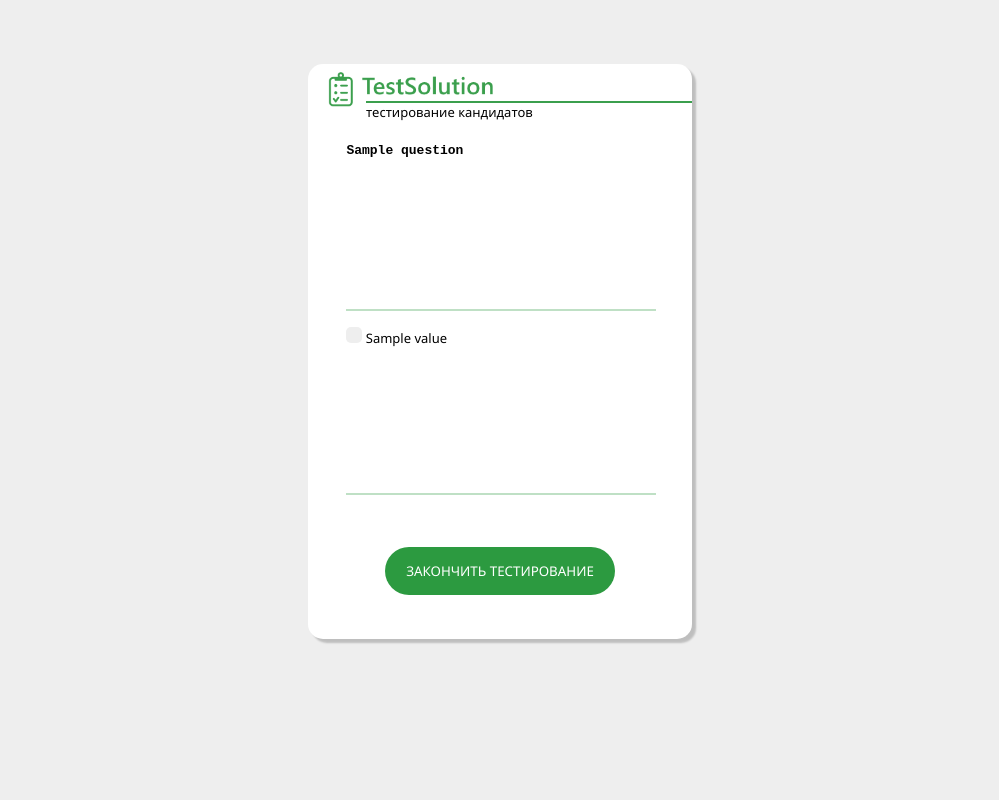
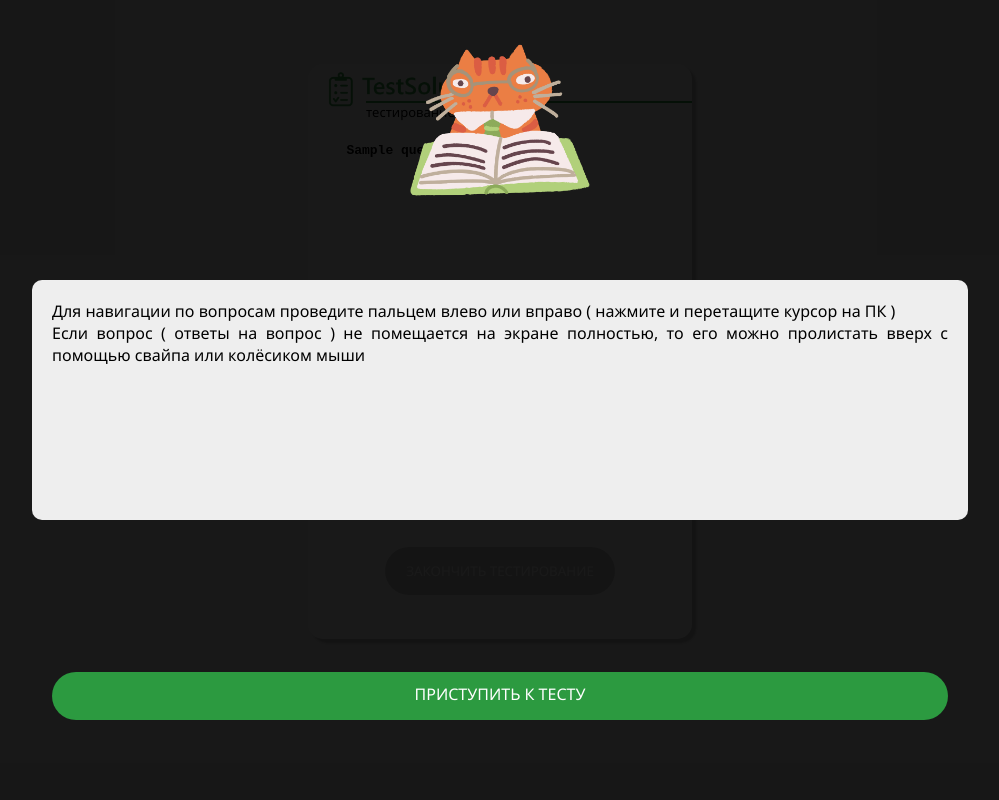
Before and after one commit to vyacheslavchernov/test_testonline, a Flask app: template app/templates/index.html in a window 1280 px wide. Shown: the whole page, without its empty margins (140-1139 px from the left). Run offline with Flask 2, Linux system fonts and the light colour scheme; tables that the repository leaves empty hold one stand-in row (values such as "Sample post"); the template is opened without the code that fills it: values that come from a table or form of the project are taken from there, most other values are stand-ins (such as "Sample title", 1, 10 or a date in 2020).

Commit message:
repair c#, repair main instruction page

```diff
--- a/app/forms.py
+++ b/app/forms.py
@@ -2,7 +2,6 @@ from flask_wtf import FlaskForm
 from wtforms import StringField, PasswordField, BooleanField, SubmitField, SelectField, RadioField
 from wtforms.validators import DataRequired, ValidationError
 from app.models import User
-#from flask_login import current_user
 
 otdels = [
         {'label': 'ОПиР', 'value': 'ОПиР'},
@@ -26,8 +25,6 @@ class RegistrationForm(FlaskForm):
     username = StringField('ФИО Тестируемого', validators=[DataRequired()])
     otdel = RadioField('Выберите отдел', default = '', validators=[DataRequired()],
                     choices=[(otdel['label'], otdel['value']) for otdel in otdels])
-    #otdel = SelectField('Выбирите отдел', default = '', validators=[DataRequired()],
-    #                choices=[(otdel['label'], otdel['value']) for otdel in otdels])
     submit = SubmitField('Зарегистрироваться')
 
     def validate_username(self, username):
--- a/app/makeresult.py
+++ b/app/makeresult.py
@@ -10,9 +10,9 @@ def make_result(user_answers, userdata, dep_type, otdel='ОПиР'):
         'ОПиР': {'python': 6, 'ds': 6, 'c_': 0, 'sql': 3},
         'ОАКБ': {'python': 5, 'ds': 5, 'c_': 0, 'sql': 5},
         'ОАРБ': {'python': 5, 'ds': 0, 'c_': 0, 'sql': 10},
-        'ОАРБ_c#': {'python': 4, 'ds': 0, 'c_': 3, 'sql': 8},
+        'ОАРБ_c#': {'python': 0, 'ds': 0, 'c_': 6, 'sql': 9},
         'ОАОП': {'python': 10, 'ds': 2, 'c_': 0, 'sql': 3},
-        'ОАОП_c#': {'python': 5, 'ds': 0, 'c_': 5, 'sql': 5},
+        'ОАОП_c#': {'python': 0, 'ds': 0, 'c_': 6, 'sql': 9},
         'ОАКБ_python': {'python': 15, 'ds': 0, 'c_': 0, 'sql': 0},
         'ОАОП_sql': {'python': 0, 'ds': 0, 'c_': 0, 'sql': 15},
         'ОАРБ_sql': {'python': 0, 'ds': 0, 'c_': 0, 'sql': 15},
--- a/app/static/style.css
+++ b/app/static/style.css
@@ -174,6 +174,11 @@
         background-color: #217230;
     }
 
+    .form .input-button:disabled {
+        background-color: #ccc;
+    }
+
+
     .form .input-select {
         border: none;
         scrollbar-width: none;
@@ -289,6 +294,75 @@
         font-weight: 200;
         text-align: justify;
     }
+
+    .faq {
+        position: fixed;
+        left: 0;
+        top: 0;
+
+        z-index: 10;
+
+        width: 100%;
+        height: 100%;
+
+        background-color: rgba(0, 0, 0, 0.9);
+    }
+
+    .faq img {
+        position: fixed;
+
+        height: 30vh;
+        margin-left: 50%;
+        transform: translateX(-50%);
+    }
+
+    .faq .advice {
+        position: fixed;
+        top: 35vh;
+
+        width: 70%;
+        height: 25vh;
+        margin-left: 50%;
+        transform: translateX(-50%);
+
+        background-color: #eee;
+        border-radius: 10px;
+
+        padding: 20px;
+
+        font-family: 'Segoe UI', Tahoma, Geneva, Verdana, sans-serif;
+        text-align: justify;
+
+        overflow-y: scroll;
+    }
+
+    .faq .input-button {
+        position: fixed;
+        bottom: 10vh;
+
+        margin-left: 50%;
+        transform: translateX(-50%);
+
+        width: 70%;
+        height: 48px;
+
+        border-radius: 25px;
+        border: none;
+        background-color: #2c9a40;
+
+        font-family: 'Segoe UI', Tahoma, Geneva, Verdana, sans-serif;
+        color: white;
+
+        cursor: pointer;
+
+        text-align: center;
+
+        transition: 0.2s;
+    }
+
+    .faq .input-button:hover {
+        background-color: #217230;
+    }
 }
 
 /* Mobile */
@@ -337,6 +411,7 @@
         height: 150px;
 
         overflow-y: scroll;
+
 
         font-family: 'Courier New', Courier, monospace;
         text-align: justify;
@@ -462,9 +537,11 @@
         scrollbar-width: none;
 
         font-family: 'Courier New', Courier, monospace;
-        text-align: justify;
+        text-align: left;
         font-size: small;
         font-weight: 600;
+
+
     }
 
 
--- a/app/templates/base.html
+++ b/app/templates/base.html
@@ -14,7 +14,7 @@
     <meta name="theme-color" content="#2c9a40">
 
 
-    <link rel="stylesheet" href="{{ url_for('static', filename='style.css') }}?22">
+    <link rel="stylesheet" href="{{ url_for('static', filename='style.css') }}?67111132">
 </head>
 
 <body>
--- a/app/templates/index.html
+++ b/app/templates/index.html
@@ -1,4 +1,18 @@
-{% extends "base.html" %} {% block content %}
+{% extends "base.html" %}
+
+{% block content %}
+
+<div class="faq">
+    <img src="{{ url_for('static', filename='ginger-cat.png') }}" alt="FAQ">
+
+    <div class="advice">
+        Для навигации по вопросам проведите пальцем влево или вправо ( нажмите и перетащите курсор на ПК )<br>
+        Если вопрос ( ответы на вопрос ) не помещается на экране полностью, то его можно пролистать вверх с помощью свайпа или колёсиком мыши
+    </div>
+
+    <div class="input-button"><p style="transform: translateY(+50%);">ПРИСТУПИТЬ К ТЕСТУ</p></div>
+</div>
+
 <form action="{{ url_for('test') }}" method="post" class="form form-test">
     <div class="siema">
 
@@ -6,8 +20,10 @@
         <div>
 
             <div class="test-question">
+
                 {% for question in test.questions %}
-                <span style="white-space: pre"><p>{{question}}</p></span> {% endfor %}
+                    <p style="white-space: pre-wrap;">{{question}}</p>
+                {% endfor %}
             </div>
             <hr>
 
@@ -27,7 +43,7 @@
 
     <hr>
     <br>
-    <br> {{ form.submit(value="ЗАКОНЧИТЬ ТЕСТИРОВАНИЕ", class="input-button") }}
+    <br> {{ form.submit(value="ЗАКОНЧИТЬ ТЕСТИРОВАНИЕ", class="input-button", disabled="") }}
 </form>
 
 
@@ -49,11 +65,28 @@
         onChange: () => {},
     });
 
-    /*$(document).ready(function(){
-        $(".test-answers input").click(function(){
-            mySiema.next()
+    var slidesSet = new Set()
+
+
+    $(document).ready(function(){
+        function bigBro(e) {
+
+            if(e.type == 'click' && e.target.localName == 'input') {
+                slidesSet.add(mySiema.currentSlide)
+
+                if (slidesSet.size == 15) {
+                    $(".input-button").removeAttr('disabled')
+                }
+            }
+        }
+
+        $(document).bind("click", bigBro);
+
+
+        $(".faq .input-button").click(function(){
+            $(".faq").fadeOut(250)
         })
-    })*/
+    })
 </script>
 
 {% endblock %}
```
Also changed, not shown: app/testmaker.py (+11 -10 lines), app.db, app/static/ginger-cat.png (added), 1 other file.
